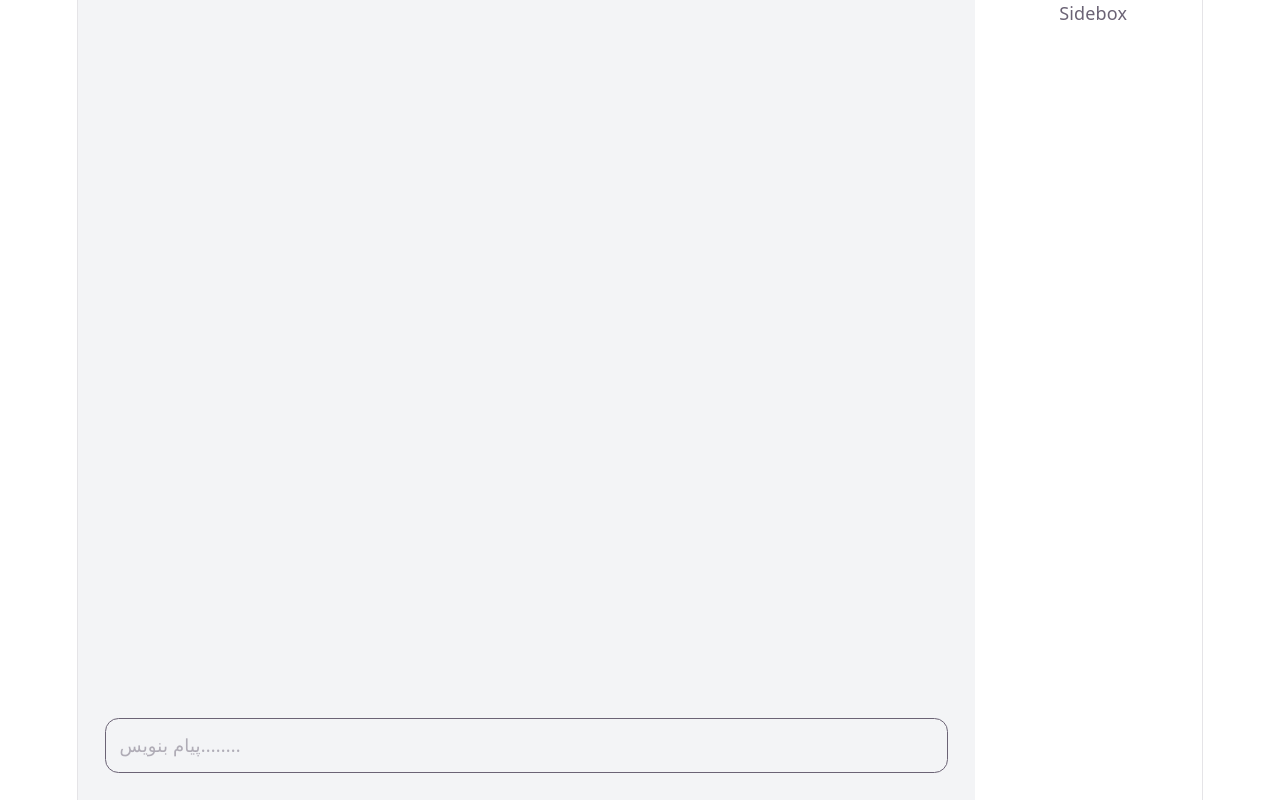
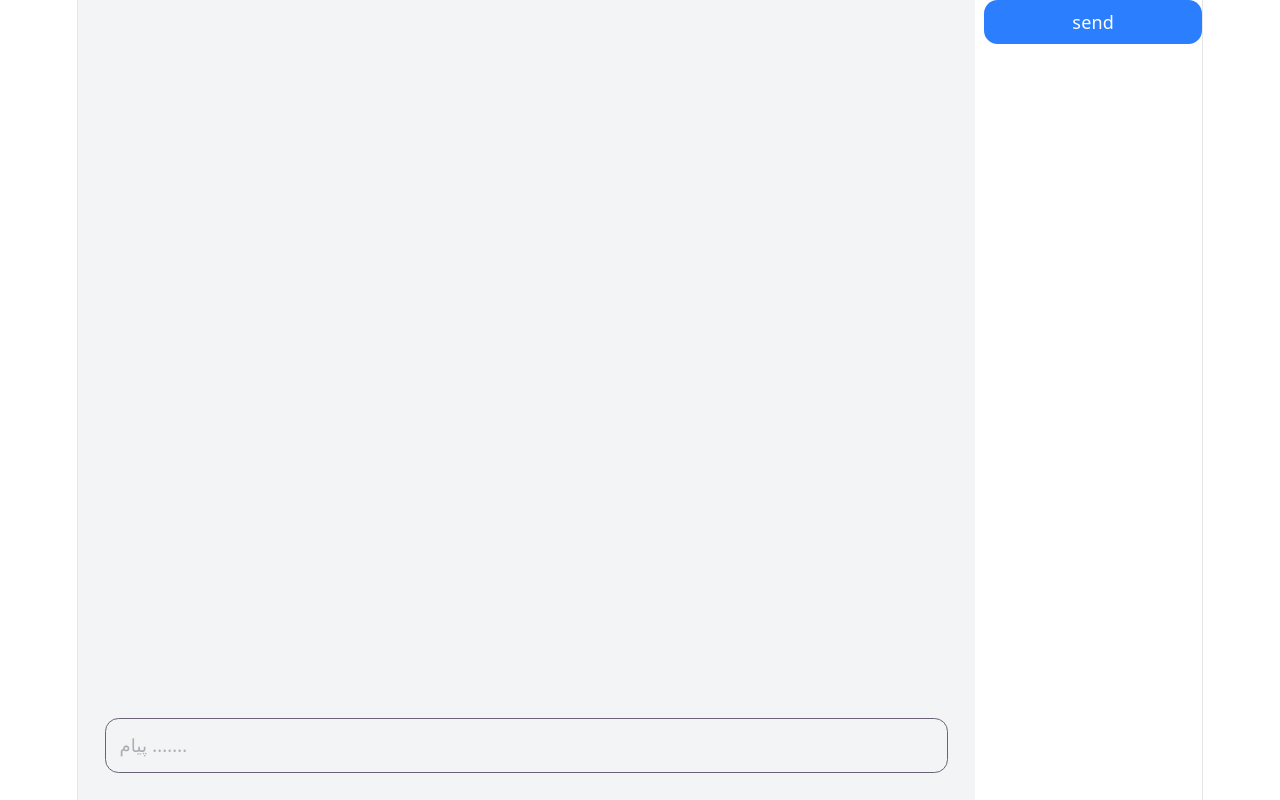
Before and after one commit to AminSBU/chatRoom_js, a React (Vite) app in the folder chatroom/: page / in a window 1280 px wide. Built offline with nearby package versions, Linux system fonts and the light colour scheme.

Commit message:
change background color of chatbox with button in sidebox

```diff
--- a/chatroom/src/App.jsx
+++ b/chatroom/src/App.jsx
@@ -1,27 +1,22 @@
-import { useState } from 'react'
-import reactLogo from './assets/react.svg'
-import viteLogo from './assets/vite.svg'
-import heroImg from './assets/hero.png'
-import './App.css'
-import Sidebox from "./Sidebox.jsx"
-import Chatbox from "./Chatbox.jsx"
+import { useState } from "react";
+import "./App.css";
+import Sidebox from "./Sidebox.jsx";
+import Chatbox from "./Chatbox.jsx";
 
 function App() {
-  const [count, setCount] = useState(0)
+  const [chatBoxBg, setChatBoxBg] = useState("bg-gray-100");
 
   return (
-    <>
-      <div className="grid grid-cols-5 grid-rows-5 gap-2 h-screen">
-        <div className="col-span-4 row-span-5">
-          <Chatbox />
-        </div>
+    <div className="grid grid-cols-5 grid-rows-5 gap-2 h-screen">
+      <div className="col-span-4 row-span-5">
+        <Chatbox chatBoxBg={chatBoxBg} />
+      </div>
 
-        <div className="col-start-5 row-span-5">
-          <Sidebox />
-        </div>
+      <div className="col-start-5 row-span-5">
+        <Sidebox setChatBoxBg={setChatBoxBg} />
       </div>
-    </>
-  )
+    </div>
+  );
 }
 
-export default App
+export default App;
--- a/chatroom/src/Chatbox.jsx
+++ b/chatroom/src/Chatbox.jsx
@@ -1,6 +1,6 @@
 import { useState, useRef, useEffect } from "react";
 
-function Chatbox() {
+function Chatbox({ chatBoxBg }) {
   const [message, setMessage] = useState("");
   const [messages, setMessages] = useState([]);
   const messagesEndRef = useRef(null);
@@ -17,9 +17,7 @@ function Chatbox() {
   }, [messages]);
 
   return (
-    <div className="flex flex-col h-screen p-6 bg-gray-100">
-
-      {/* messages */}
+    <div className={`flex flex-col h-screen p-6 ${chatBoxBg}`}>
       <div className="flex-1 overflow-y-auto space-y-3 mb-4">
         {messages.map((msg, index) => (
           <div
@@ -32,11 +30,10 @@ function Chatbox() {
         <div ref={messagesEndRef} />
       </div>
 
-      {/* input */}
       <input
         type="text"
         className="border rounded-xl p-3 outline-none focus:ring-2 focus:ring-purple-400"
-        placeholder="پیام بنویس........"
+        placeholder="پیام ......."
         value={message}
         onChange={(e) => setMessage(e.target.value)}
         onKeyDown={handleKeyDown}
--- a/chatroom/src/Sidebox.jsx
+++ b/chatroom/src/Sidebox.jsx
@@ -1,12 +1,13 @@
 import React from "react";
 
-function Sidebox()
-{
-    return(
-        <>
-            <p1> Sidebox</p1>
-            <button></button>
-        </>
-    )
+function Sidebox({ setChatBoxBg }) {
+  return (
+    <div className="bg-blue-500 text-white px-4 py-2 rounded-xl hover:bg-blue-400">
+      <button onClick={() => setChatBoxBg("bg-red-100")}>
+        send
+      </button>
+    </div>
+  );
 }
+
 export default Sidebox;
```
